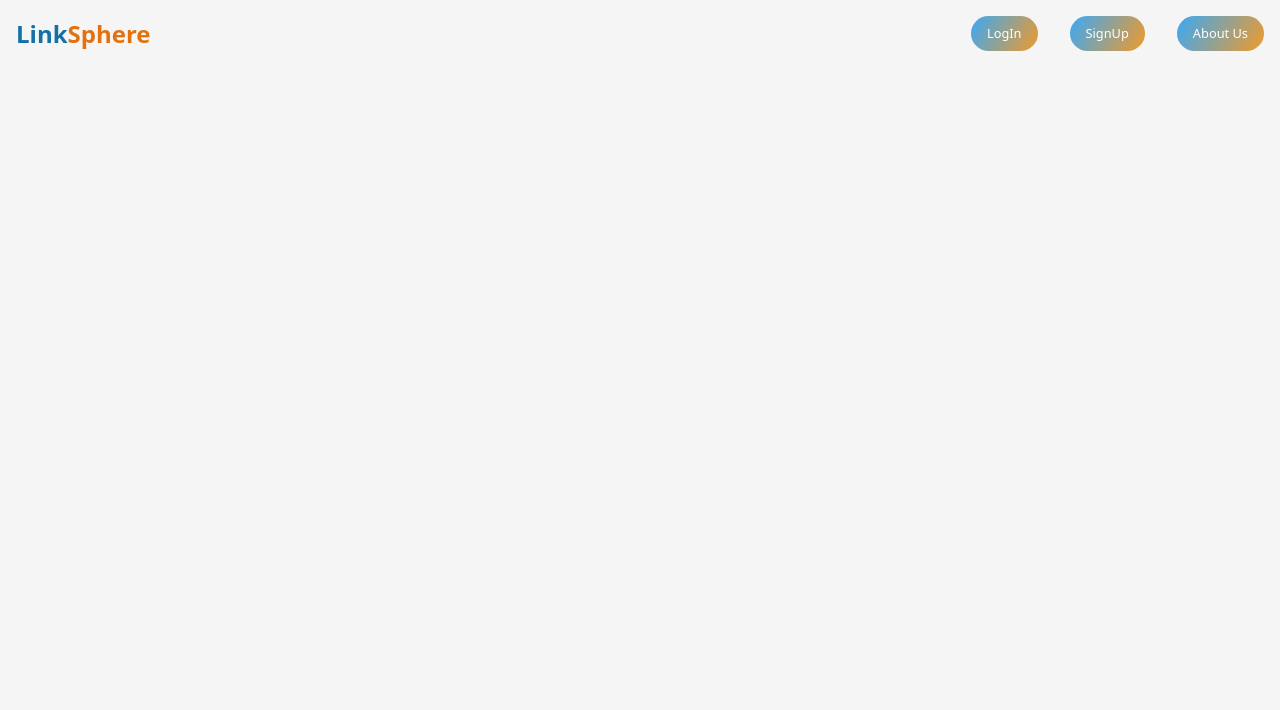
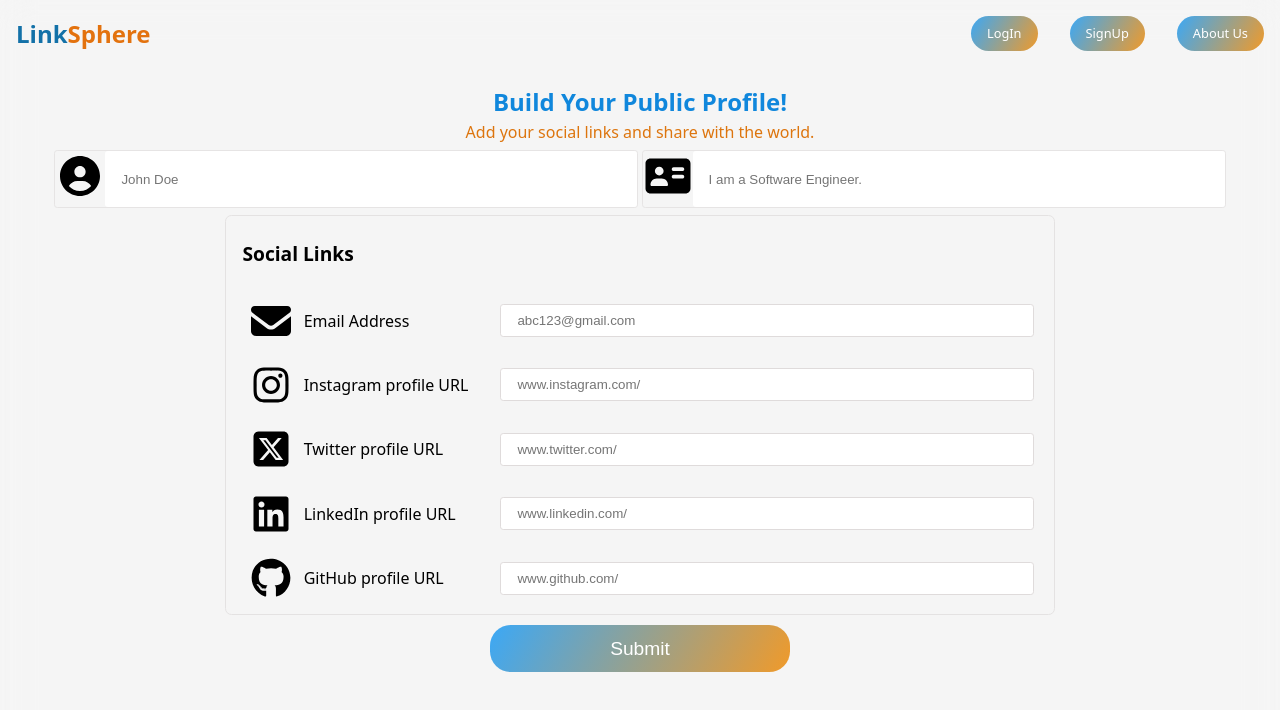
Before and after one commit to Harshitha-Annam/LinkSphere, a React (Vite) app: page /LinkSphere/dashboard in a window 1280 px wide. Shown: the top 710 px of the page. Built offline with nearby package versions, Linux system fonts and the light colour scheme; no server answers; the database is empty.

Commit message:
fixed deploying issue partially

```diff
--- a/index.html
+++ b/index.html
@@ -5,6 +5,7 @@
     <link rel="icon" type="image/svg+xml" href="/vite.svg" />
     <meta name="viewport" content="width=device-width, initial-scale=1.0" />
     <title>linksphere</title>
+    <base href="/LinkSphere/">
   </head>
   <body>
     <div id="root"></div>
--- a/src/App.jsx
+++ b/src/App.jsx
@@ -32,7 +32,7 @@ function App() {
       }
     }
 
-    const showheader = !location.pathname.startsWith('/profile/');
+    const showheader = !location.pathname.startsWith('/LinkSphere/profile/');
 
   return (
     <>
--- a/src/components/ProfileDashboard.jsx
+++ b/src/components/ProfileDashboard.jsx
@@ -76,7 +76,7 @@ export const ProfileDashboard = ({isSignedIn}) => {
                 console.log(newDocRef);
                 // const navigate = useNavigate();
                 setISubmitting(true);
-                setSharableLink(`http://localhost:5173/profile/${newDocRef.id}`)
+                setSharableLink(`http://localhost:5173/LinkSphere/profile/${newDocRef.id}`)
                 // navigate(`/profile/${newDocRef.id}`);
 
 
--- a/src/main.jsx
+++ b/src/main.jsx
@@ -1,11 +1,11 @@
 import { StrictMode } from 'react'
 import { createRoot } from 'react-dom/client';
-import { BrowserRouter } from 'react-router';
+import { BrowserRouter } from 'react-router-dom';
 import './index.css'
 import App from './App.jsx'
 
 createRoot(document.getElementById('root')).render(
-  <BrowserRouter>
+  <BrowserRouter basename='/LinkSphere'>
     <App />
   </BrowserRouter>
 )
```
